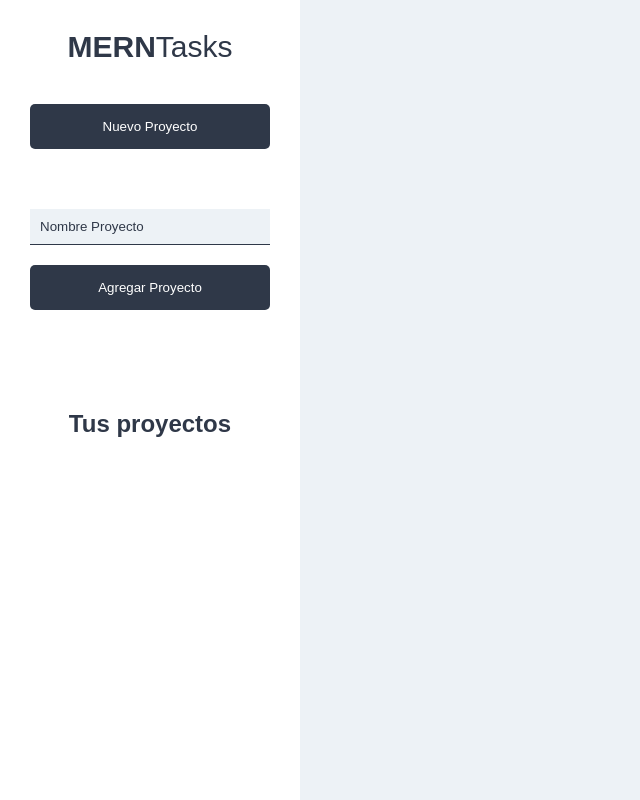
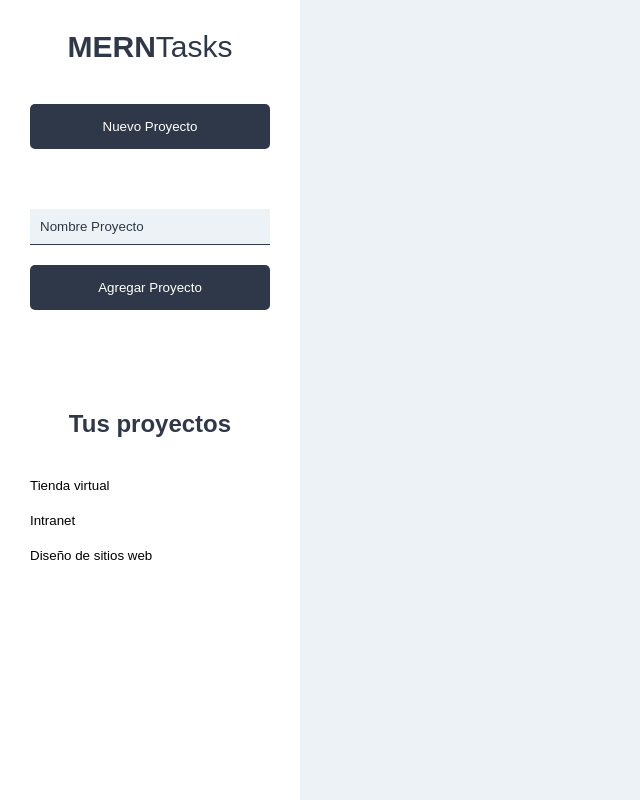
Before and after one commit to EliabLM/gestor-proyectos, a React (Create React App) app in the folder frontend/: page /proyectos in a window 1280 px wide. Shown: the whole page, without its empty margins (0-640 px from the left). Built offline with nearby package versions, Linux system fonts and the light colour scheme.

Commit message:
Agrega listado de proyectos

```diff
--- a/frontend/src/components/layout/Sidebar.js
+++ b/frontend/src/components/layout/Sidebar.js
@@ -1,5 +1,6 @@
 import React from 'react';
 import NuevoProyecto from '../proyectos/NuevoProyecto';
+import ListadoProyectos from '../proyectos/ListadoProyectos';
 
 const Sidebar = () => {
 	return (
@@ -10,6 +11,7 @@
 			<NuevoProyecto />
 			<div className="proyectos">
 				<h2>Tus proyectos</h2>
+				<ListadoProyectos />
 			</div>
 		</aside>
 	);
--- /dev/null
+++ b/frontend/src/components/proyectos/ListadoProyectos.js
@@ -0,0 +1,20 @@
+import React from 'react';
+import Proyecto from './Proyecto';
+
+const ListadoProyectos = () => {
+	const proyectos = [
+		{ nombre: 'Tienda virtual' },
+		{ nombre: 'Intranet' },
+		{ nombre: 'Diseño de sitios web' },
+	];
+
+	return (
+		<ul className="listado-proyectos">
+			{proyectos.map((proyecto) => (
+				<Proyecto proyecto={proyecto} />
+			))}
+		</ul>
+	);
+};
+
+export default ListadoProyectos;
--- /dev/null
+++ b/frontend/src/components/proyectos/Proyecto.js
@@ -0,0 +1,13 @@
+import React from 'react';
+
+const Proyecto = ({ proyecto }) => {
+	return (
+		<li>
+			<button className="btn btn-blank" type="button">
+				{proyecto.nombre}
+			</button>
+		</li>
+	);
+};
+
+export default Proyecto;
```
